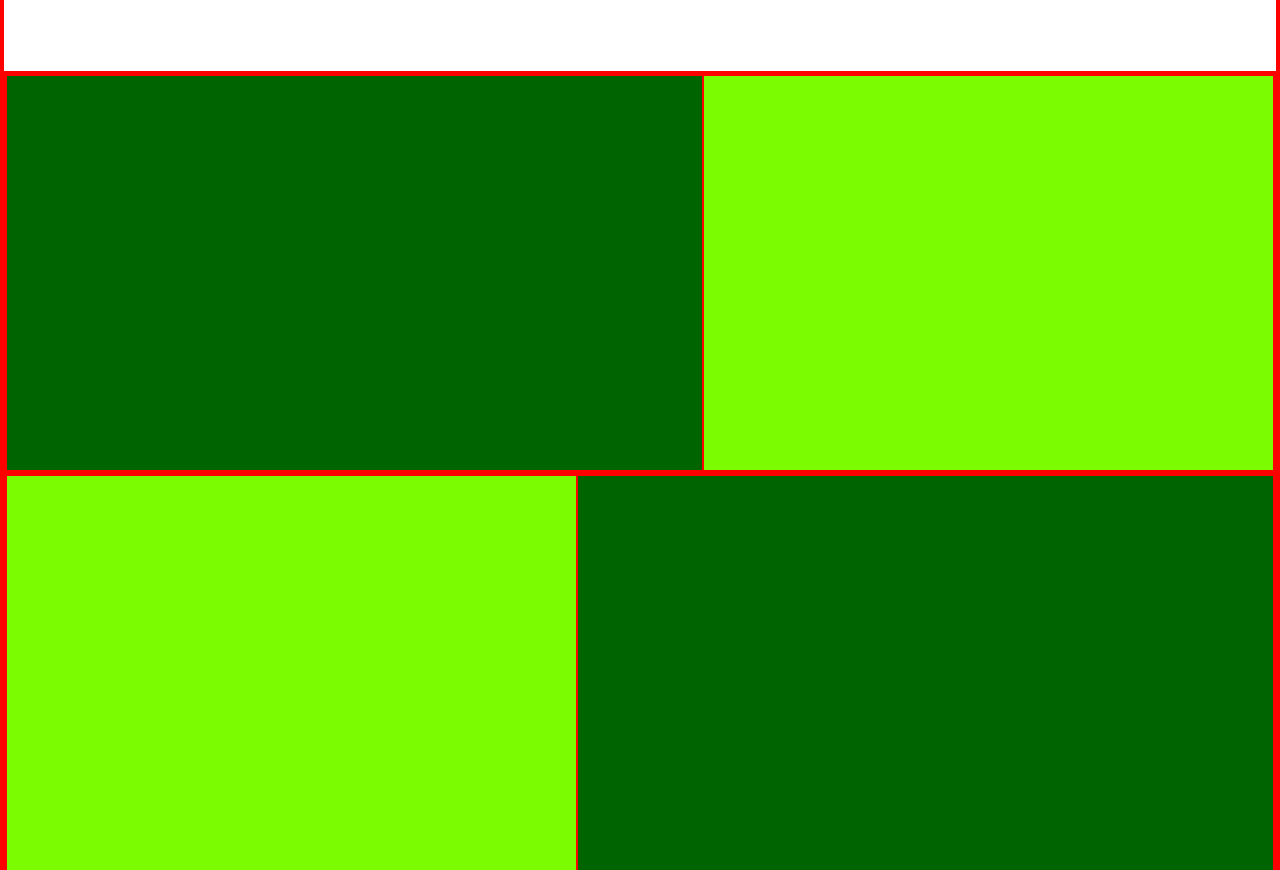
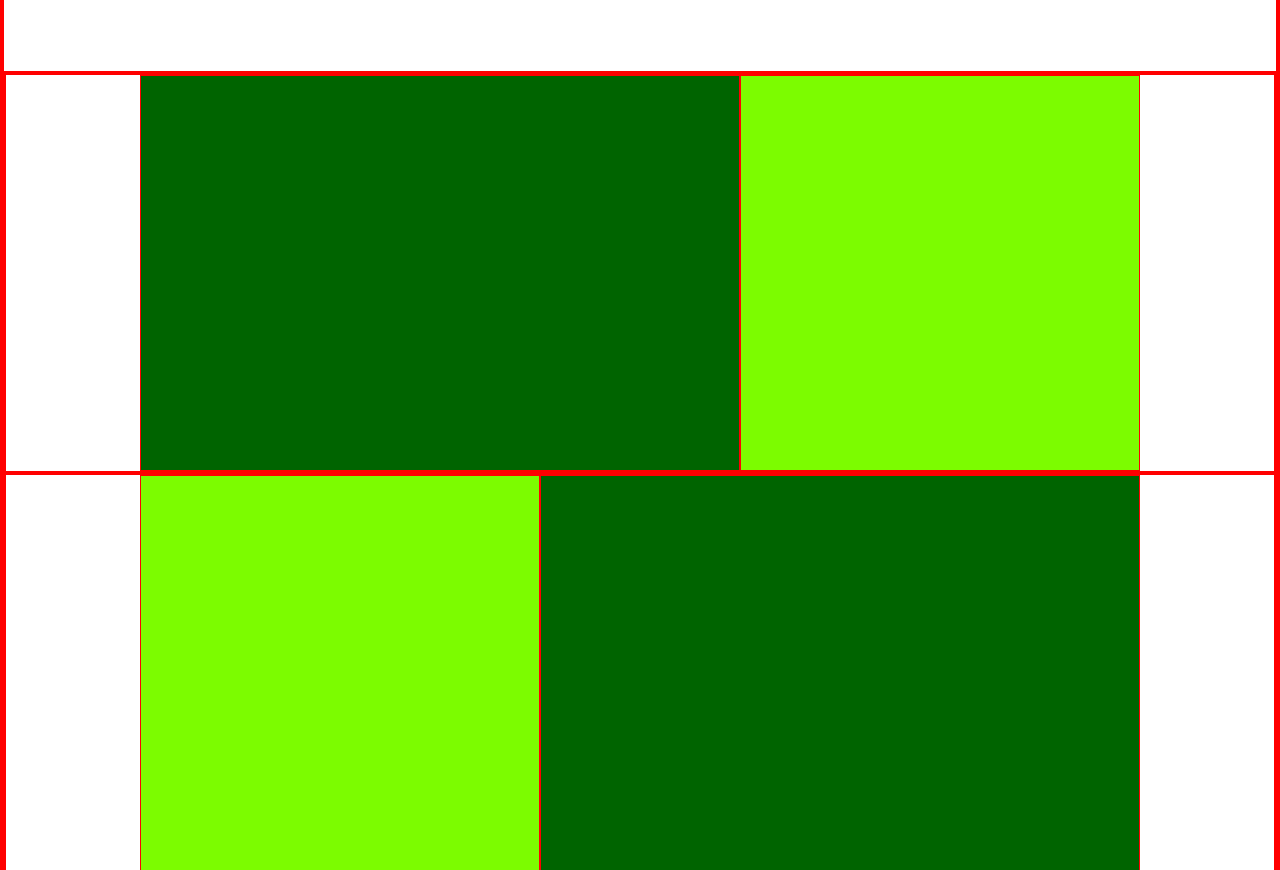
Before and after one commit to lucacappello79/htmlcss-struttura-discord, a plain HTML site: page index.html in a window 1280 px wide. Shown: the part 431-1301 px from the top of the page. Drawn offline with Linux system fonts and the light colour scheme.

Commit message:
fix resized/aligned sections 1,2,3. removed bckgrd

```diff
--- a/css/style.css
+++ b/css/style.css
@@ -76,47 +76,44 @@ main{
     flex-direction: column;
 }
 
-.section-one{
-    height: 400px;
-    background-color: darkgoldenrod;
-}
-
 .section-inner{
     display: flex;
     flex-direction: row;
+    justify-content: center;
     height: 100%;
+    width: 100%;
 }
 
 .section-img{
-    width: 55%;
+    width: 600px;
     height: 100%;
     background-color: darkgreen;
 }
 
 .section-text{
-    width: 45%;
+    width: 400px;
     height: 100%;
     background-color: lawngreen;
 }
 
+.section-one{
+    height: 400px;
+}
+
 .section-two{
     height: 400px;
-    background-color: rgb(44, 137, 190);
 }
 
 .section-three{
     height: 400px;
-    background-color: rgb(175, 14, 224);
 }
 
 .section-four{
     height: 500px;
-    background-color: rgb(175, 207, 32);
 }
 
 .section-five{
     height: 200px;
-    background-color: rgb(223, 139, 13);
 }
 
 .section-four-inner{
@@ -165,7 +162,6 @@ footer{
     display: flex;
     justify-content: center;
     height: 400px;
-    background-color: darkslategray;
 }
 
 .footer-top-inner{
@@ -190,7 +186,6 @@ footer{
         height: 100px;
         display: flex;
         justify-content: center;
-        background-color: aquamarine;
 }
 
 .footer-bottom-inner{
```
